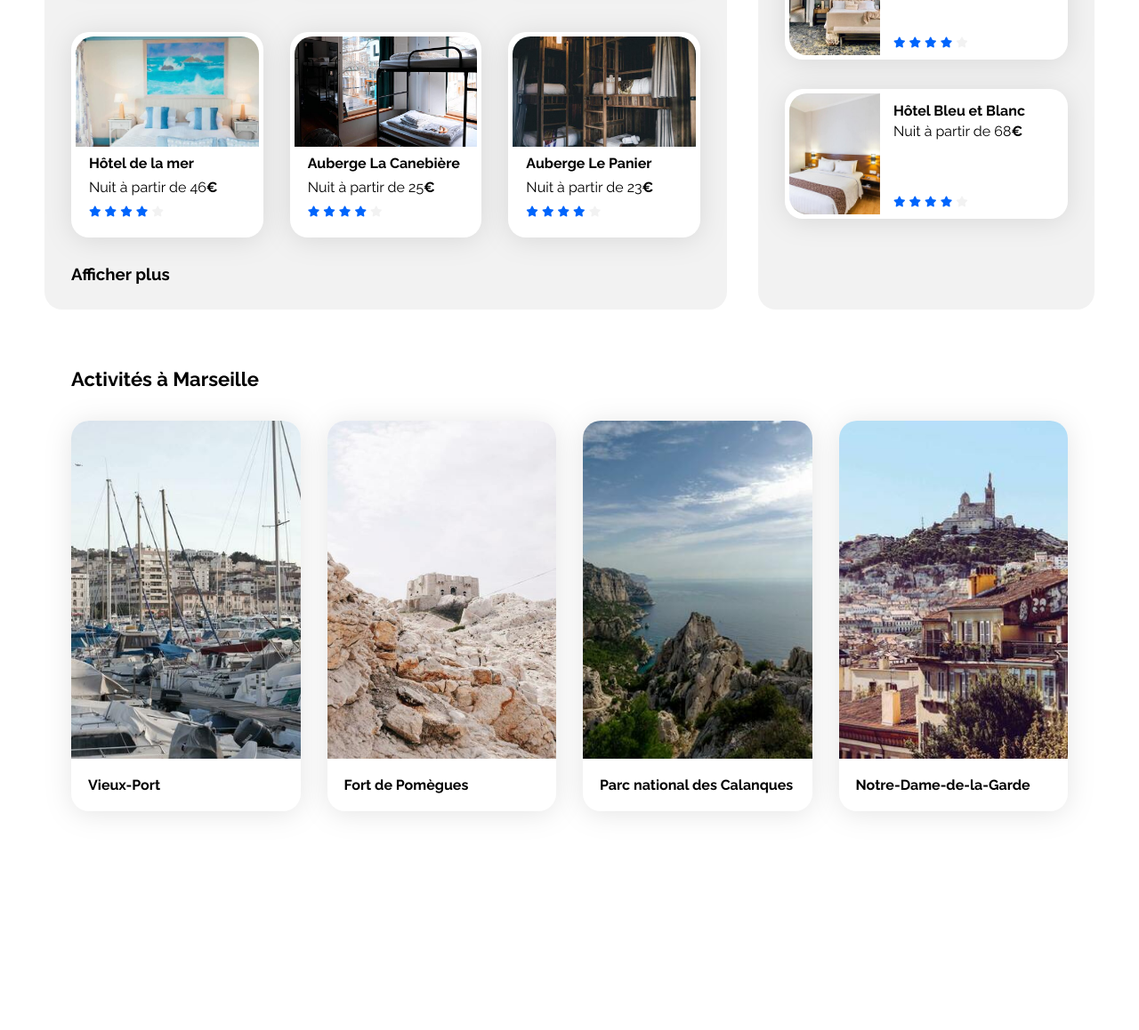
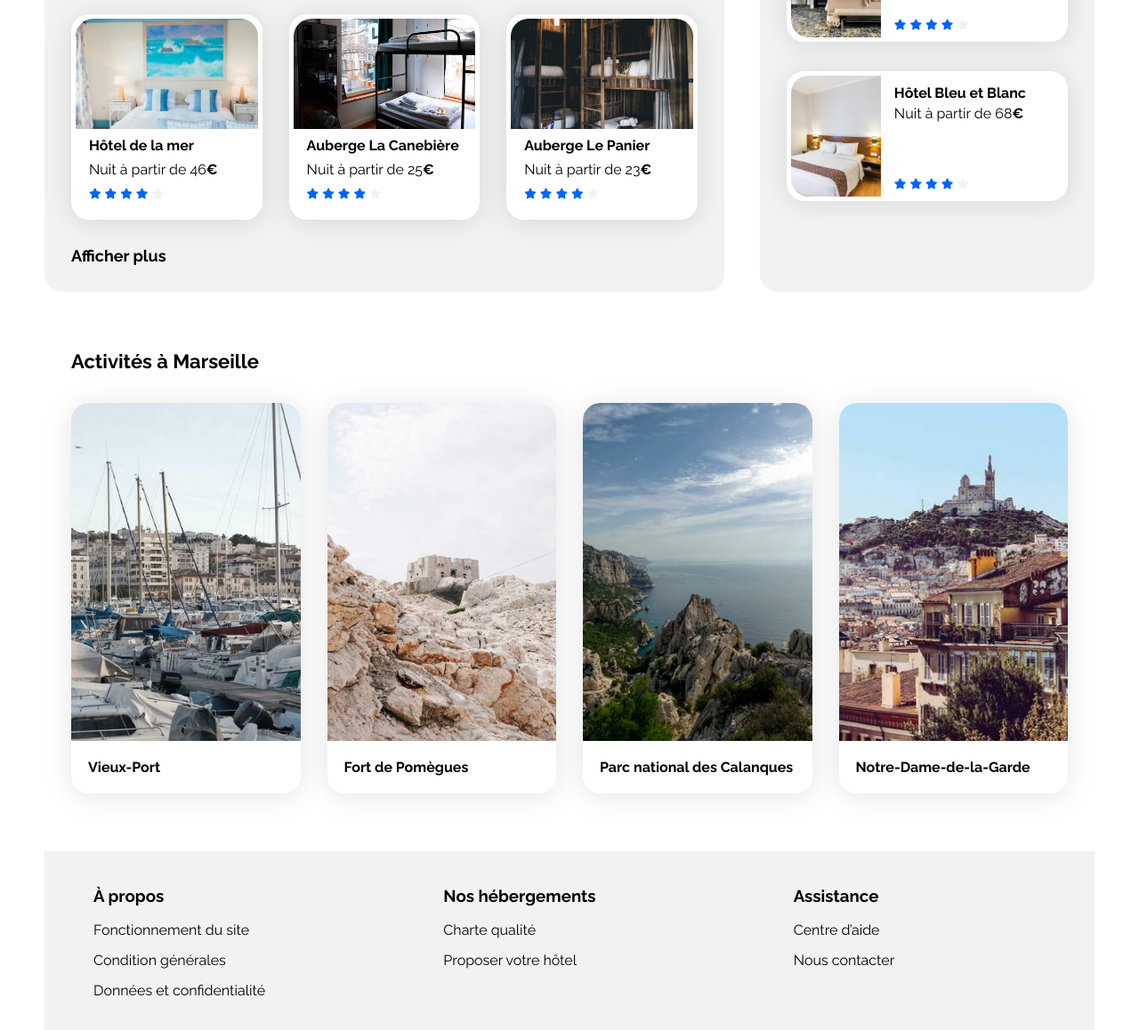
Before and after one commit to bptstmry/booki, a plain HTML site: page index.html in a window 1280 px wide. Shown: the part 799-1957 px from the top of the page at 89% size. Before the commit the page ends 1776 px from the top, so only its background shows below. Drawn offline with Linux system fonts and the light colour scheme.

Commit message:
Trés bonne avancée

```diff
--- a/css/style.css
+++ b/css/style.css
@@ -85,13 +85,12 @@ a {
 }
 
 .frame__logo {
-    height:19px;
     width: 61.09px;
-    padding: 30px 50px 30px 0px;
+    margin: 30px 50px 30px 0px;
 }
 
 .frame__menu {
-    padding: 0px 0px 0px 50px;
+    margin: 0px 0px 0px 50px;
     font-weight: var(--information-font-weight);
     font-size: var(--information-font-size);
     display: flex;
@@ -102,6 +101,7 @@ a {
     display: block;
     padding-top: 16px;
     height: 20px;
+    transition: color 0.3s;
 }
 
 .menu__button:hover {
@@ -118,23 +118,23 @@ a {
 }
 
 .headline {
-    padding-top: 30px;
-    padding-bottom: 35px;
+    margin: 30px 0 35px 0;
     display: flex;
     flex-direction: column;
     gap: 8px;
 }
 
-.headline__title {
+.headline h1, p {
+    margin: 0px;
+}
+.headline h1 {
     font-weight: var(--title-font-weight);
     font-size: var(--section-font-size);
-    margin: 0px;
 }
 
-.headline__subtitle {
+.headline p {
     font-size: var(--information-font-size);
     font-weight: var(--information-font-weight);
-    margin: 0px;
 }
 /*** searchBar ***/
 
@@ -142,7 +142,7 @@ a {
     display: flex;
     border: none;
     height: 49px;
-    padding-bottom: 35px;
+    margin-bottom: 35px;
 }
 
 .searchBar__location__logo {
@@ -218,6 +218,7 @@ a {
     background-color: white;
     border-radius: 25px;
     padding: 4px 19px;
+    transition: background-color 0.3s;
   }
 
   .filterBar__nav button:hover {
@@ -245,7 +246,7 @@ a {
     color: var(--main-color);
     display: block;
     position: relative;
-    top: 10px;
+    top: -5px;
   }
 
 /****** Hebergements And Populaires ***********/
@@ -253,6 +254,7 @@ a {
     display: flex;
     justify-content: space-between;
     margin-bottom: 35px;
+    gap: 40px;
 }
 
 .hebergements-and-populaires section {
@@ -269,7 +271,7 @@ a {
 
 .hebergements-title {
     display: flex;
-    justify-content: space-between;
+    justify-content: flex-start;
     align-items: center;
 }
 
@@ -315,11 +317,15 @@ a {
     margin-bottom: 15px;
 }
 
-.more__subtitle {
+.more a {
     height: 21px;
     width: 100%;
     margin-top: 30px;
     margin-bottom: 0px;
+    text-decoration: none;
+    font-size: 18px;
+    font-weight: 700;
+    display: inline-block
 }
 /****** Populaires ***********/
 .populaires {
@@ -414,12 +420,33 @@ a {
 }
 
 .activites-cards .card-title {
-    margin-top: 20px;
-    margin-bottom: 20px;
-    margin-left: 19px;
-    margin-right: 19px;
+    margin: 20px 19px 20px 19px;
 }
 
+/****** Footer ***********/
+
+.section-footer {
+    background-color: var(--main-bg-color);
+    display:flex;
+    justify-content: space-between;
+}
+.a-propos {
+    padding: 20px 20px 20px 20px;
+    width: 100%;
+}
+.column-list li {
+    list-style-type: none;
+}
+
+.column-list {
+    padding: 0 20px 0 20px;
+    width: 100%;
+}
+
+ul {
+    padding: 0;
+    margin: 15px;
+  }
 
 /* Le code ci-dessous correspond à la version responsive uniquement */
 
--- a/index.html
+++ b/index.html
@@ -25,8 +25,8 @@
                 </nav>
             </div>
             <div class="headline">
-                <h1 class="headline__title">Trouvez votre hébergement pour des vacances de rêve</h1>
-                <p class="headline__subtitle">En plein centre-ville ou en pleine nature</p>
+                <h1>Trouvez votre hébergement pour des vacances de rêve</h1>
+                <p>En plein centre-ville ou en pleine nature</p>
             </div>
             <form class="searchBar">
                 <div class="searchBar__location__logo">
@@ -175,7 +175,7 @@
                         </a>
                     </div>
                     <div class="more">
-                        <h3 class="more__subtitle">Afficher plus</h3>
+                        <a href="#">Afficher plus</a>
                     </div>
                 </section>
                 <section class="populaires">
@@ -291,9 +291,39 @@
                         </a>
                     </div>
             </section>
-
         </main>
-        <footer></footer>
+        <footer>
+            <section class="section-footer">
+                <div class="a-propos">
+                    <div class="column-list">
+                        <li>
+                            <ul><h3>À propos</h3></ul>
+                            <ul><a href="#">Fonctionnement du site</a></ul>
+                            <ul><a href="#">Condition générales</a></ul>
+                            <ul><a href="#">Données et confidentialité</a></ul>
+                        </li>
+                    </div>
+                </div>
+                <div class="a-propos">
+                    <div class="column-list">
+                        <li>
+                            <ul><h3>Nos hébergements</h3></ul>
+                            <ul><a href="#">Charte qualité</a></ul>
+                            <ul><a href="#">Proposer votre hôtel</a></ul>
+                        </li>
+                    </div>
+                </div>
+                <div class="a-propos">
+                    <div class="column-list">
+                        <li>
+                            <ul><h3>Assistance</h3></ul>
+                            <ul><a href="#">Centre d’aide</a></ul>
+                            <ul><a href="#">Nous contacter</a></ul>
+                        </li>
+                    </div>
+                </div>
+            </section>
+        </footer>
     </div>
 </body>
 
```
